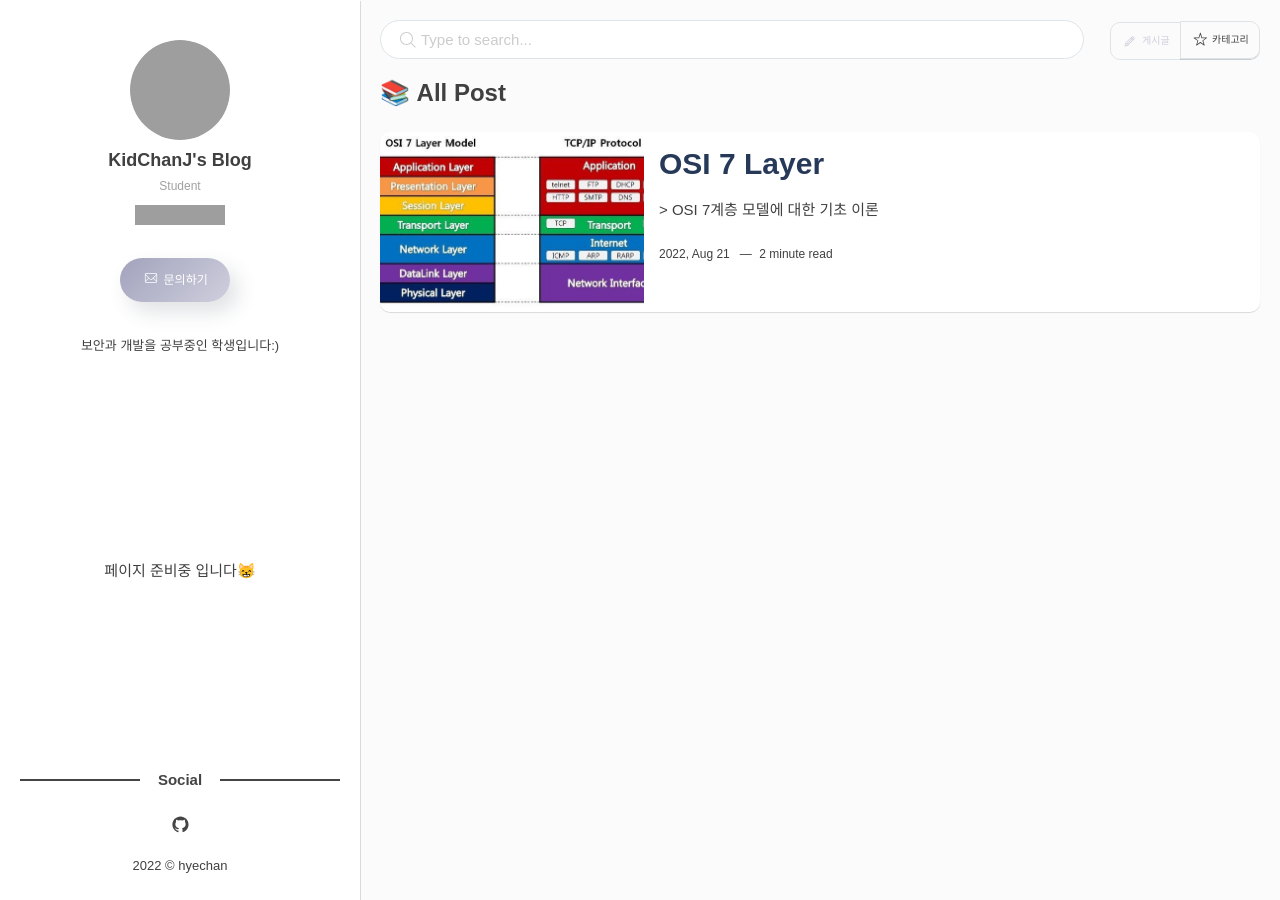
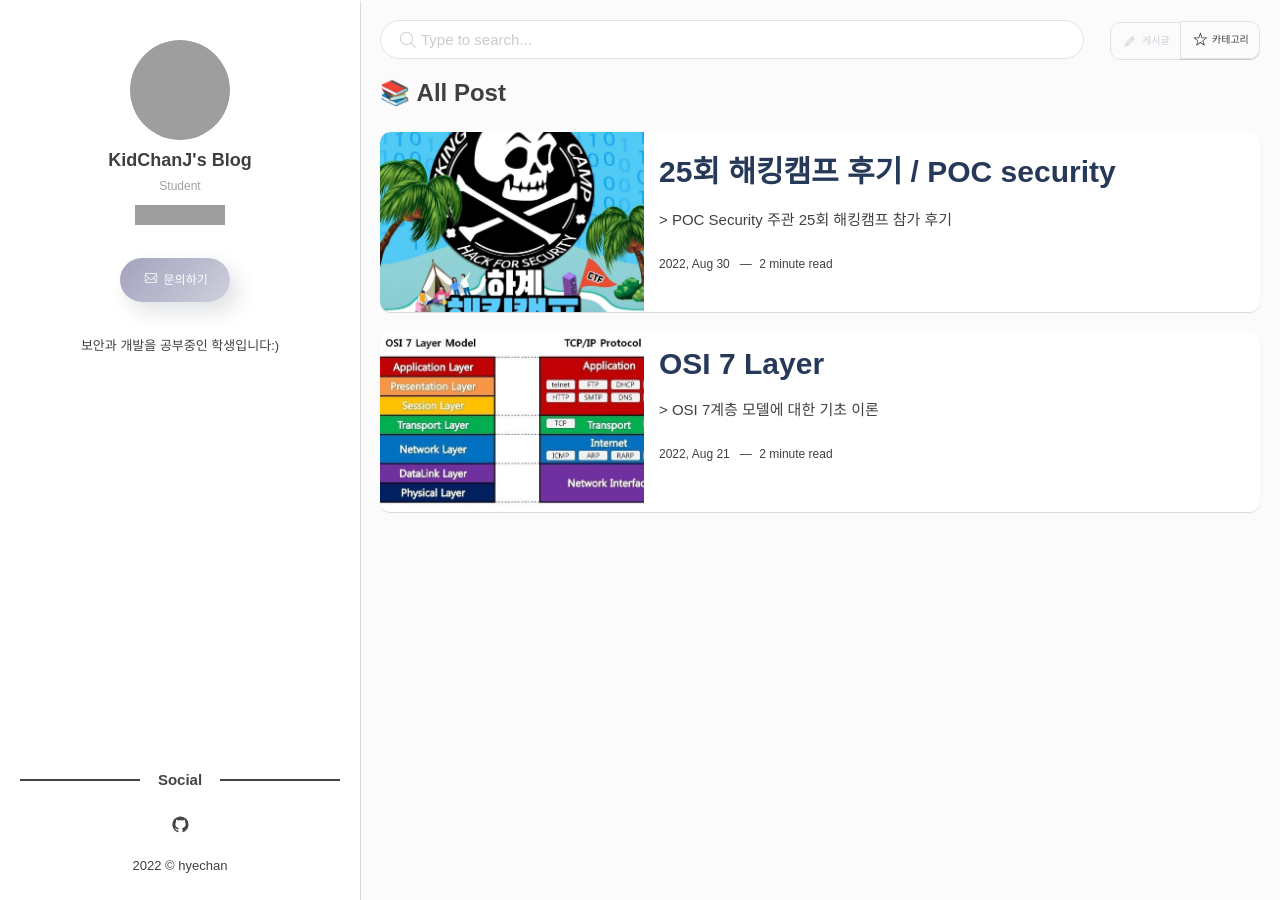
Before and after one commit to kidchanj/kidchanj.github.io, a Jekyll site: the page built from index.html, in a window 1280 px wide. Built offline with Jekyll 4.4.1, drawn with Linux system fonts in a browser that asks for light colours; some web fonts are replaced; the list of posts is cut into pages by our own code; grey boxes are pictures that could not be loaded.

Commit message:
post upload

```diff
--- a/_layouts/home.html
+++ b/_layouts/home.html
@@ -28,7 +28,7 @@
     <p class="c-author__about">{{site.about-author | strip_html | truncatewords: 50}}</p>
   </div>
 <div>
-  페이지 준비중 입니다😸
+  <!-- 사이드바 -->
 </div>
   <div class="c-sidebar-footer">
     <div class="c-social">
--- /dev/null
+++ b/_posts/2022-08-30-hacking_camp.md
@@ -0,0 +1,65 @@
+---
+layout: post
+title: 25회 해킹캠프 후기 / POC security
+description: POC Security 주관 25회 해킹캠프 참가 후기
+image: hacking_camp_logo.jpg
+date: 2022-08-30 17:23:00 +0900
+tags: HackingCamp POCsecurity
+categories: [HackingCamp]
+---
+### **구성**
+{: .no_toc }
+<details open markdown="block">
+ <summary>펼치기/접기</summary>
+ {: .text-delta }
+
+1. TOC
+{:toc}
+</details>
+---
+<head>
+<style>
+    h5 {
+        line-height : 165%;
+    }
+</style>
+</head>
+
+<img src = "/images/hacking_camp_logo.jpg" width="50%" height="50%">
+
+---
+
+# **25회 Hacking Camp!**✨
+<div style="margin-left:5%;margin-right:5%;background-color:#E8F5FF;padding:5px">
+<h5>POC security에서 진행하는 이번 Hacking Camp에 다녀왔습니다! 우선 굉장히 기대를 많이 했는데 기대했던 것보다 너무너무 좋아서 이렇게 후기를 작성해 보려고 합니다ㅎㅎ
+이번 해캠 ot에서 강조한 키워드는 3개!<br>지식, 선망, 사람이었는데 3가지 모두 정말 많이 얻어올 수 있는 기회의 장이 아니었나 싶습니다😊 특히<br>개인적으로 가장 많이 느낀 건 선망이었는데 단순히 부러움이라기보단 앞으로 더욱 열심히 공부할 수 있게 <br>해주는 원동력이 되어주는 것 같아 이번 해캠이 더 뜻깊은 것 같아요:)
+</h5></div>
+<br>
+
+## **발표(강의)?**
+<div style="margin-left:2.5%;margin-right:2%;width:45%;height:373px;background-color:#E8F5FF;padding:5px;float:left;" align="left"><h5>발표? 강의?는 비영리 캠프의 발표자분들이셔서 그런지 정말 본인이 과거 공부를 시작할 때 느꼈던 부분에 대해서도 말씀해 주시고 기술적인 부분도 열성적으로 발표해 주시는게 느껴졌습니다👍 모든 발표내용이 유익하고 와닿았지만 개인적으로 특히 마지막날 <b>'회상록'</b> 이라는 제목으로 발표해주신 내용이 가장 인상깊었던것 같아요:) 비교적 늦게 시작한 저에게 더욱 용기를 주는 강의였달까..?😅 우측 사진은 1일차 저녁부터 이어진 CTF 타임 입니다ㅎㅎ <b>DEMON</b>팀과 <b>SISS</b>팀에서 문제를 준비해 주셨는데 정말 문제 퀄리티와 초보자를 위한 문제까지 정말 <b>완벽</b>했습니다...!! 걱정을 많이했었는데 배우는게 된것도 많고 유익했던 시간이였습니다!
+</h5>
+</div>
+<div style="float:right;width:50%">
+<img src = "/images/ctf.jpg" width="800px" height="800px">
+</div>
+
+<div style="width:100%"><h5>&nbsp;&nbsp;&nbsp;&nbsp;&nbsp;&nbsp;</h5>
+</div>
+
+<div style="margin-left:5%;margin-right:5%;padding:5px">
+<h5>
+</h5>
+</div>
+
+# **26회차, 그리고 미래의 참가를 고민하는 분들께..**🧐
+<div style="margin-left:5%;margin-right:5%;background-color:#E8F5FF;padding:5px">
+<h5>저는 해킹캠프에 가기전에 기대가 컸던 만큼 걱정도 컸어요..ㅋㅋ 무엇보다 CTF에 참여해서 팀원들 발목잡는건 아닐까.. 아직 많이 부족한데 내가 가도 괜찮을까..😥 <b>절대 괜찮습니다!</b> 다녀오면 보이는 것도 느끼는 것도 <br>정말 많이 달라져요. 만약 망설이다 지원하지 않았다면 정말 많이 후회했을 것 같아요..😂 특히 나와 관심이 <br>같은 좋은 사람들을 많이 알게 됐고 내가 어떤 분야에 더 흥미를 느끼고 앞으로 어떻게 공부를 해야 할지 방향도 잡을 수 있는 정말 유익한 시간이었다고 생각해요:) 기회가 된다면 꼭 다시 한번 해캠에 참여해 더 많이 <br>배워가고 싶어요🙏
+</h5>
+</div>
+<br>
+<img src = "/images/group_photo.jpg" width="900px" height="600px">
+<h4 align="center"><b>고생해주신 POC 관계자분들, 발표자분들, DEMON팀, SISS팀 너무 감사하고 고생 많으셨습니다!</b>🎊</h4>
+<br>
+
+<h6 align="right">마지막으로 이 캠프를 추천해준 사촌형님께 무한한 감사를...ㅎ</h6>
```
Also changed, not shown: _posts/2022-08-20-osi-7-layer copy.md (+2 -1 lines), images/ctf.jpg (added), images/group_photo.jpg (added), images/hacking_camp_logo.jpg (added).
